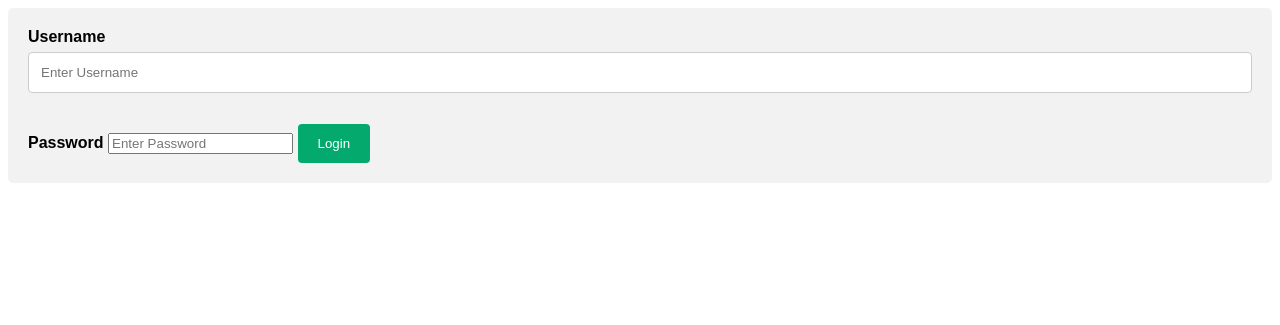
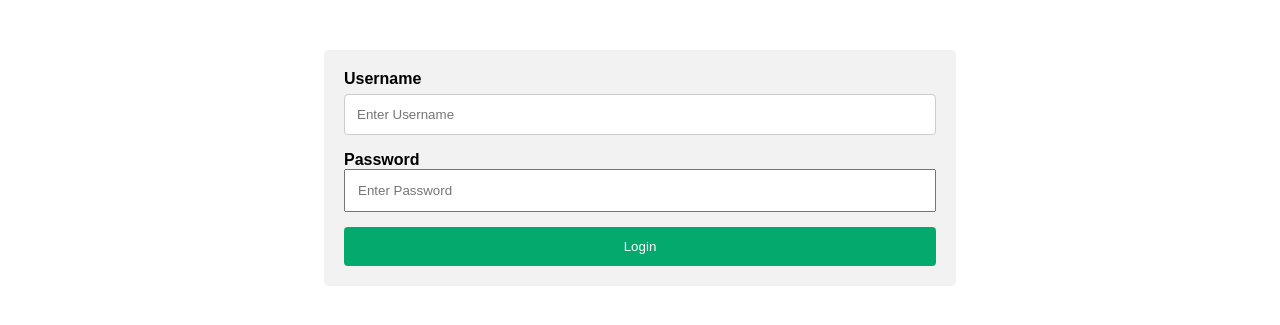
Before and after one commit to nivmichael/MySoftware, a PHP site: page / in a window 1280 px wide. Shown: the top 325 px of the page. Run offline with PHP 8.4, Linux system fonts and the light colour scheme.

```diff
--- a/index.php
+++ b/index.php
@@ -19,7 +19,7 @@
 
   <form class="c-form-container" onsubmit="user.loginUser(event)">
 
-<div class="c-login-container container">
+    <div class="c-login-container c-container">
 
       <label for="uname"><b>Username</b></label>
       <input class="c-login-input" type="text" placeholder="Enter Username" name="uname" required>
@@ -27,12 +27,13 @@
       <label for="passw"><b>Password</b></label>
       <input class="c-login-input" type="password" placeholder="Enter Password" name="passw" required>
 
-  <button id="id-submit-button" class="submit-btn" type="submit">Login</button>
+      <button class="c-submit-btn" type="submit">Login</button>
 
     </div>
 
   </form>
 
+  <div id="id-err-login-msg" class="c-err-msg-container">  </div>
 
   <script src="js/user.js"></script>
 
--- a/js/user.js
+++ b/js/user.js
@@ -1,16 +1,17 @@
-var user = function() {
+const RES_ERR_CODE = 400;
+var user = function () {
 
     function loginUser(ev) {
         ev.preventDefault();
 
         const url = '/rpc/user.rpc.php?action=loginUser'
-        const body = JSON.stringify({ username:ev.target.elements.uname.value , password: ev.target.elements.passw.value  })
+        const body = JSON.stringify({ username: ev.target.elements.uname.value, password: ev.target.elements.passw.value })
 
-        nanoajax.ajax({url, body, method:'POST'}, function (code, responseText) {
+        nanoajax.ajax({ url, body, method: 'POST' }, function (code, responseText) {
+            document.getElementById('id-err-login-msg').innerHTML = responseText;
             console.log(code);
             console.log(responseText);
-         })
-
+        })
     }
 
     return {
--- a/styles.css
+++ b/styles.css
@@ -34,28 +34,35 @@ button:hover {
   background-color: #45a049;
 }
 
-.container {
+.c-container {
   border-radius: 5px;
   background-color: #f2f2f2;
   padding: 20px;
 }
 
-.login-container {
+.c-login-container {
   display: flex;
   flex-direction: column;
   width: 50%;
 }
 
-.login-input{
+.c-login-input {
   padding: 12px;
 }
 
-.submit-btn{
+.c-submit-btn {
   margin-top: 15px;
 }
 
-.form-container{
+.c-form-container {
   display: flex;
   justify-content: center;
   margin-top: 50px;
 }
+
+.c-err-msg-container {
+  display: flex;
+  justify-content: center;
+  margin-top: 15px;
+  color: #FF2E2E;
+}
```
Also changed, not shown: changes.sql (+12 -0 lines), inc/db.class.php (+13 -0 lines), inc/user.class.php (+29 -4 lines), rpc/user.rpc.php (+28 -12 lines). Lines whose indentation alone changed are shown as unchanged.
